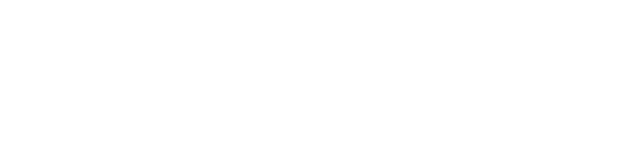
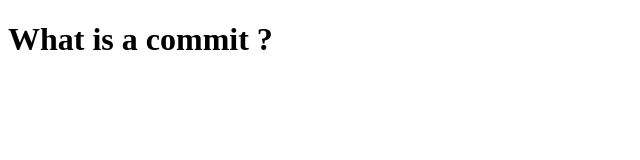
Before and after one commit to Cissou13/helloWorld, a plain HTML site: page index.html in a window 1280 px wide. Shown: the whole page, without its empty margins (0-640 px from the left). Drawn offline with Linux system fonts and the light colour scheme.

Commit message:
Adding a new <h1>

```diff
--- a/index.html
+++ b/index.html
@@ -6,6 +6,6 @@
     <title>Quête GitHub</title>
 </head>
 <body>
-
+    <h1> What is a commit ? </h1>
 </body>
 </html>
```
